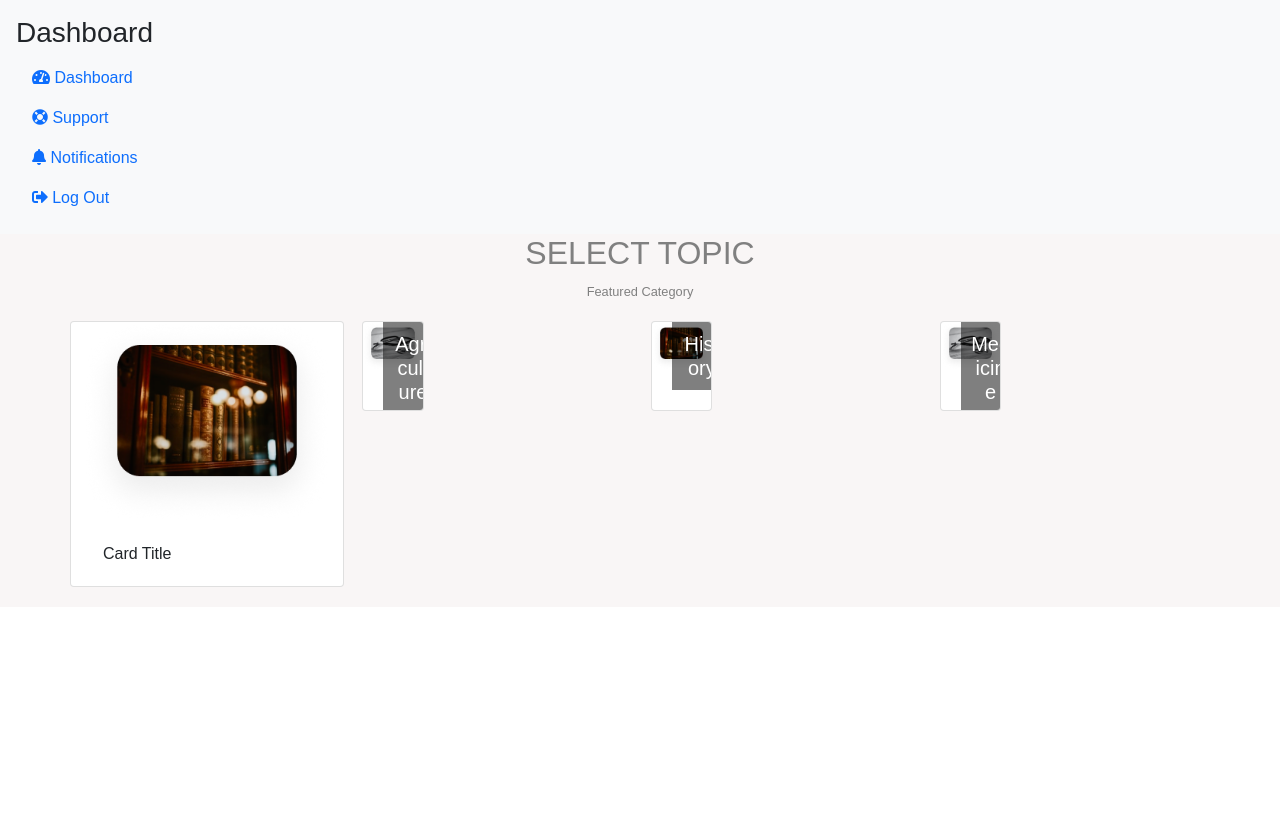
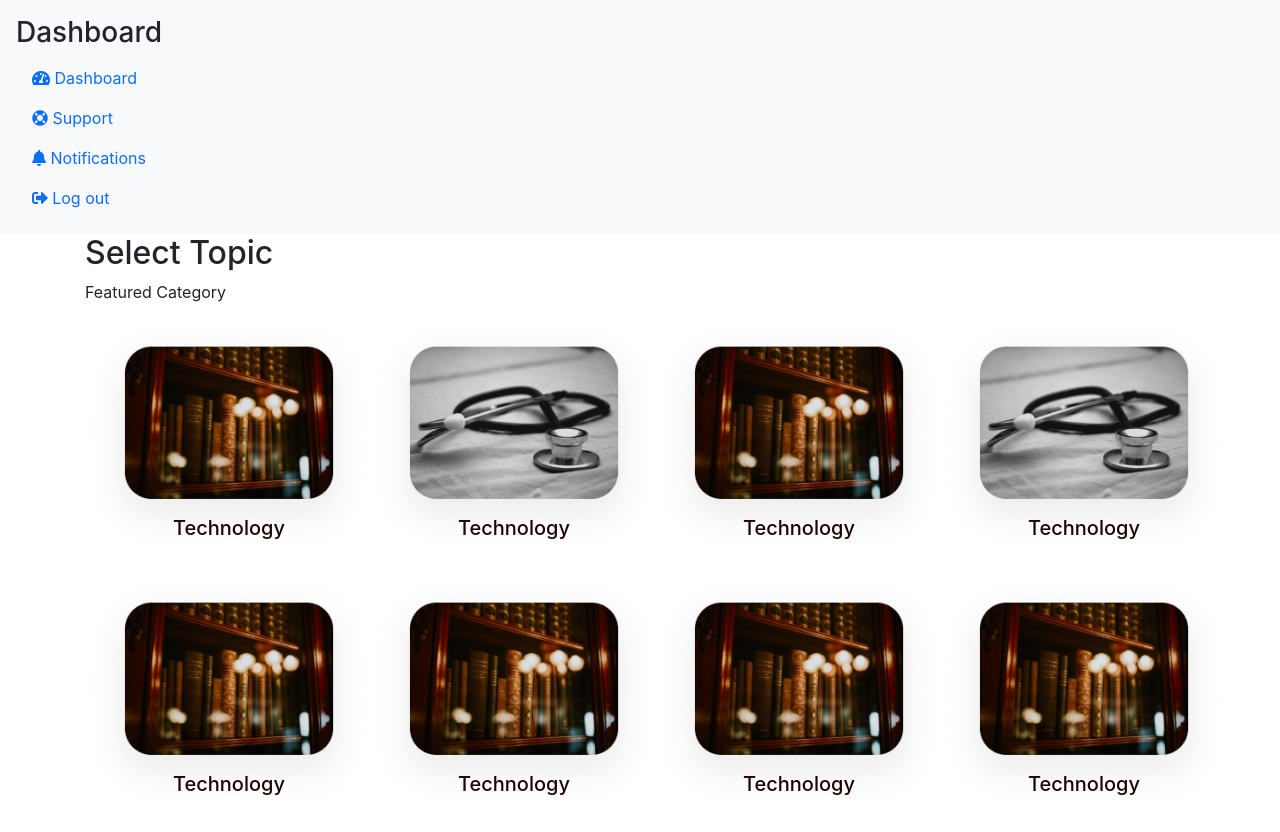
Before and after one commit to Josh-techie/Pop-Quiz, an Angular app: page / in a window 1280 px wide. Before the commit the page ends 800 px from the top, so only its background shows below. Built offline with nearby package versions, Linux system fonts and the light colour scheme.

Commit message:
Fixed-Cards

```diff
--- a/package.json
+++ b/package.json
@@ -14,13 +14,14 @@
     "@angular/common": "^16.2.0",
     "@angular/compiler": "^16.2.0",
     "@angular/core": "^16.2.0",
-    "@angular/forms": "^16.2.0",
+    "@angular/forms": "^16.2.12",
     "@angular/platform-browser": "^16.2.0",
     "@angular/platform-browser-dynamic": "^16.2.0",
     "@angular/router": "^16.2.0",
     "@ng-bootstrap/ng-bootstrap": "^15.1.2",
     "@popperjs/core": "^2.11.6",
-    "bootstrap": "^5.2.3",
+    "boostrap": "^2.0.0",
+    "bootstrap": "^5.3.3",
     "rxjs": "~7.8.0",
     "tslib": "^2.3.0",
     "zone.js": "~0.13.0"
--- a/src/app/home/home.component.css
+++ b/src/app/home/home.component.css
@@ -1,24 +1,4 @@
-body {
-  margin: 0;
-  padding: 0;
-  box-sizing: border-box;
-  background: #f7f3f3bd;
-  text-transform: capitalize;
-  font-family: Arial, sans-serif; /* Change this to your preferred font */
-}
 
-.container h2 {
-  color: grey;
-  text-align: center;
-  margin-bottom: 10px;
-}
-
-.container .small {
-  text-align: center;
-  font-size: 0.8em;
-  color: grey;
-  margin-bottom: 20px;
-}
 
 .row {
   display: flex;
@@ -26,11 +6,16 @@ body {
   justify-content: space-between;
 }
 
+.card-link {
+  text-decoration: none; /* Removes the underline from the link */
+  color: inherit; /* Makes the link color the same as the text color */
+}
+
 .card {
   position: relative;
-  width: 24%;
-  margin-bottom: 20px;
-  overflow: hidden;
+  border:none;
+  width: 18rem;
+  user-select: none;
 }
 
 .card img {
@@ -42,10 +27,8 @@ body {
 
 .card .card-title {
   position: absolute;
-  top: 0;
+  bottom: 0;
   width: 100%;
-  background: rgba(0, 0, 0, 0.5);
-  color: white;
-  padding: 10px;
+  color: rgb(29, 3, 3);
   text-align: center;
 }
--- a/src/app/home/home.component.html
+++ b/src/app/home/home.component.html
@@ -37,49 +37,91 @@
       </ul>
     </aside>
     <main class="container">
-      <h2>SELECT TOPIC</h2>
-      <p class="small">Featured Category</p>
+      <h2> Select Topic</h2>
+      <p> Featured Category </p>
       <div class="row">
         <!-- card 1 -->
-        <div class="card">
-          <img src="assets/card1.png" alt="Card image" />
-          <div class="card-body">
-            Card Title
-          </div>
+        <div class="col-lg-3 col-md-6 mb-4">
+          <a href="your-link-here" class="card-link">
+            <div class="card">
+              <img src="assets/card1.png" class="card-img-top" alt="..." />
+              <h5 class="card-title">Technology</h5>
+            </div>
+          </a>
+        </div>
+
+        <div class="col-lg-3 col-md-6 mb-4">
+          <a href="your-link-here" class="card-link">
+            <div class="card">
+              <img src="assets/card2.png" class="card-img-top" alt="..." />
+              <h5 class="card-title">Technology</h5>
+            </div>
+          </a>
+        </div>
+
+        <!-- card 3 -->
+        <div class="col-lg-3 col-md-6 mb-4">
+          <a href="your-link-here" class="card-link">
+            <div class="card">
+              <img src="assets/card3.png" class="card-img-top" alt="..." />
+              <h5 class="card-title">Technology</h5>
+            </div>
+          </a>
+        </div>
+
+        <!-- card 4 -->
+        <div class="col-lg-3 col-md-6 mb-4">
+          <a href="your-link-here" class="card-link">
+            <div class="card">
+              <img src="assets/card4.png" class="card-img-top" alt="..." />
+              <h5 class="card-title">Technology</h5>
+            </div>
+          </a>
+        </div>
+      </div>
+
+      <!-- second row -->
+      <div class="row">
+        <!-- card 1 -->
+        <div class="col-lg-3 col-md-6 mb-4">
+          <a href="your-link-here" class="card-link">
+            <div class="card">
+              <img src="assets/card1.png" class="card-img-top" alt="..." />
+              <h5 class="card-title">Technology</h5>
+            </div>
+          </a>
         </div>
 
         <!-- card 2 -->
         <div class="col-lg-3 col-md-6 mb-4">
-          <div class="card">
-            <img src="assets/card2.png" class="card-img-top" alt="..." />
-            <div class="card-body">
-              <h5 class="card-title">Agriculture</h5>
+          <a href="your-link-here" class="card-link">
+            <div class="card">
+              <img src="assets/card1.png" class="card-img-top" alt="..." />
+              <h5 class="card-title">Technology</h5>
             </div>
-          </div>
+          </a>
         </div>
 
         <!-- card 3 -->
         <div class="col-lg-3 col-md-6 mb-4">
-          <div class="card">
-            <img src="assets/card3.png" class="card-img-top" alt="..." />
-            <div class="card-body">
-              <h5 class="card-title">History</h5>
+          <a href="your-link-here" class="card-link">
+            <div class="card">
+              <img src="assets/card1.png" class="card-img-top" alt="..." />
+              <h5 class="card-title">Technology</h5>
             </div>
-          </div>
+          </a>
         </div>
 
         <!-- card 4 -->
         <div class="col-lg-3 col-md-6 mb-4">
-          <div class="card">
-            <img src="assets/card4.png" class="card-img-top" alt="..." />
-            <div class="card-body">
-              <h5 class="card-title">Medicine</h5>
+          <a href="your-link-here" class="card-link">
+            <div class="card">
+              <img src="assets/card1.png" class="card-img-top" alt="..." />
+              <h5 class="card-title">Technology</h5>
             </div>
-          </div>
+          </a>
         </div>
       </div>
-
-      <!-- Repeat the above row for each line of cards -->
     </main>
   </body>
 </html>
```
Also changed, not shown: 1 other file (tests, documents, lock files or other folders).
